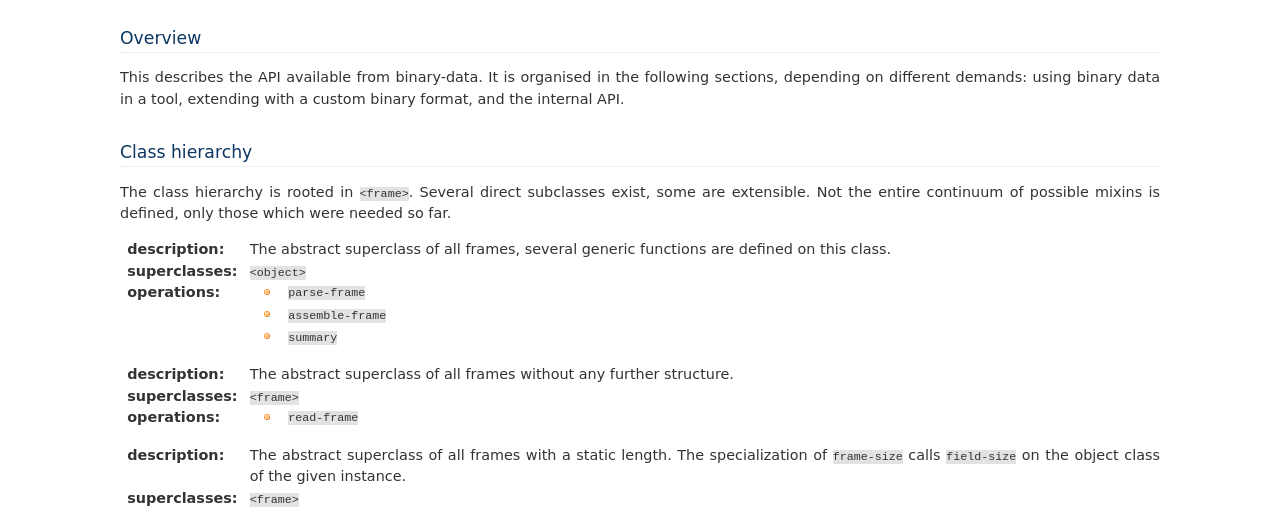
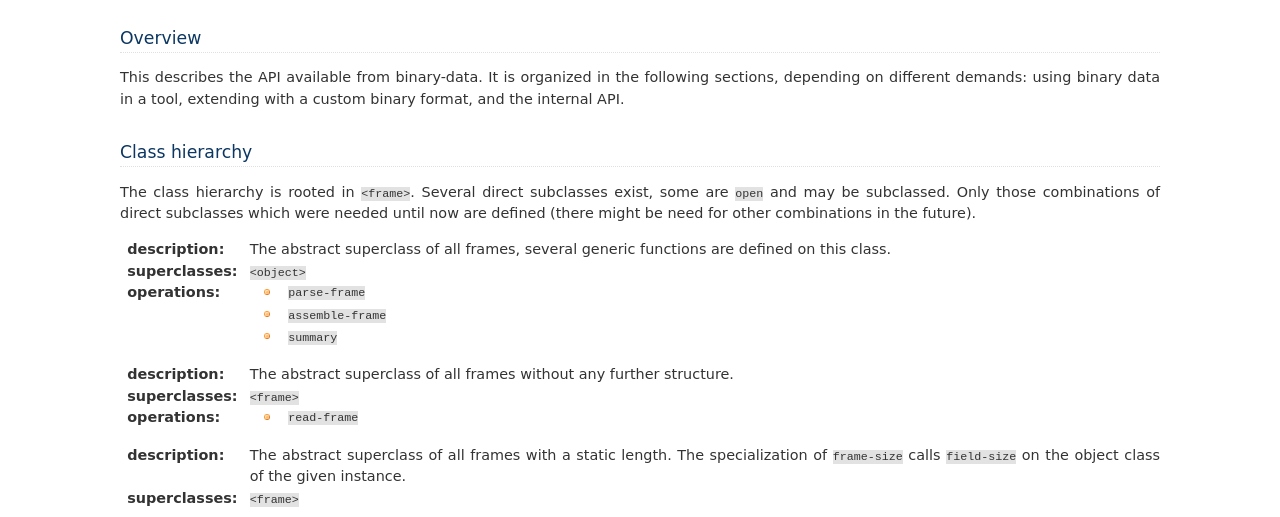
Before and after one commit to dylan-lang/binary-data, a Sphinx documentation site: the page built from documentation/source/reference.rst, in a window 1280 px wide and 900 px high, cut to the strip 383-900 px from the top of the window. Built offline with Sphinx 7.4.7, drawn with Linux system fonts in a browser that asks for light colours; cross-references to code outside the pages are shown as plain code; some of the changed text lies outside the part shown.

Commit message:
fix typos, thanks carl and bruce

```diff
--- a/documentation/source/reference.rst
+++ b/documentation/source/reference.rst
@@ -7,7 +7,7 @@ API Reference
 Overview
 ========
 
-This describes the API available from binary-data. It is organised in
+This describes the API available from binary-data. It is organized in
 the following sections, depending on different demands: using binary
 data in a tool, extending with a custom binary format, and the
 internal API.
@@ -16,8 +16,9 @@ Class hierarchy
 ===============
 
 The class hierarchy is rooted in ``<frame>``. Several direct
-subclasses exist, some are extensible. Not the entire continuum of
-possible mixins is defined, only those which were needed so far.
+subclasses exist, some are ``open`` and may be subclassed. Only those
+combinations of direct subclasses which were needed until now are
+defined (there might be need for other combinations in the future).
 
 .. class:: <frame>
    :abstract:
@@ -272,7 +273,7 @@ Information about Frame Types
 .. generic-function:: fields
    :open:
 
-      Returns a vector of :class:`<field>` for the given :class:`<container-frame>`
+   Returns a vector of :class:`<field>` for the given :class:`<container-frame>`
 
    :signature: fields *frame-type* => *fields*
 
@@ -284,7 +285,7 @@ Information about Frame Types
 .. generic-function:: frame-name
    :open:
 
-      Returns the name of the frame type.
+   Returns the name of the frame type.
 
    :signature: frame-name *frame-type* => *name*
 
--- a/documentation/source/usage.rst
+++ b/documentation/source/usage.rst
@@ -484,7 +484,7 @@ defined.
 For fixed sized fields, meaning single fields with a static and fixed
 size frame type, their length is propagated while the DSL iterates
 over the fields. All field offsets for the ``<ethernet-frame>`` are
-known at compile time. Accessing the ``payload`` is an subsequence
+known at compile time. Accessing the ``payload`` is a subsequence
 operation (performing zerocopy) starting at bit 112 (or byte 15) of
 the binary vector.
 
```
Also changed, not shown: other parts of documentation/source/reference.rst (+5 -5 lines), documentation/source/index.rst (+4 -4 lines).
